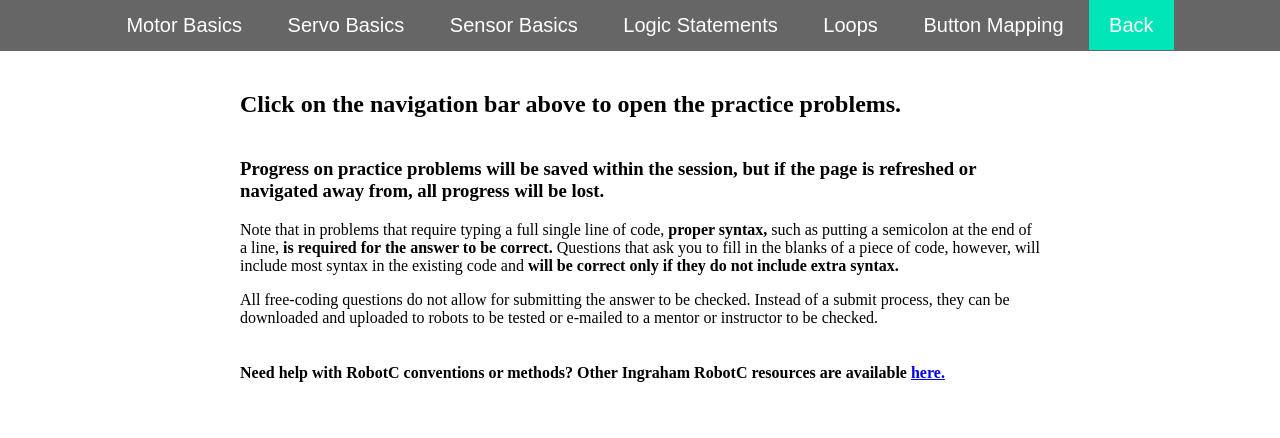
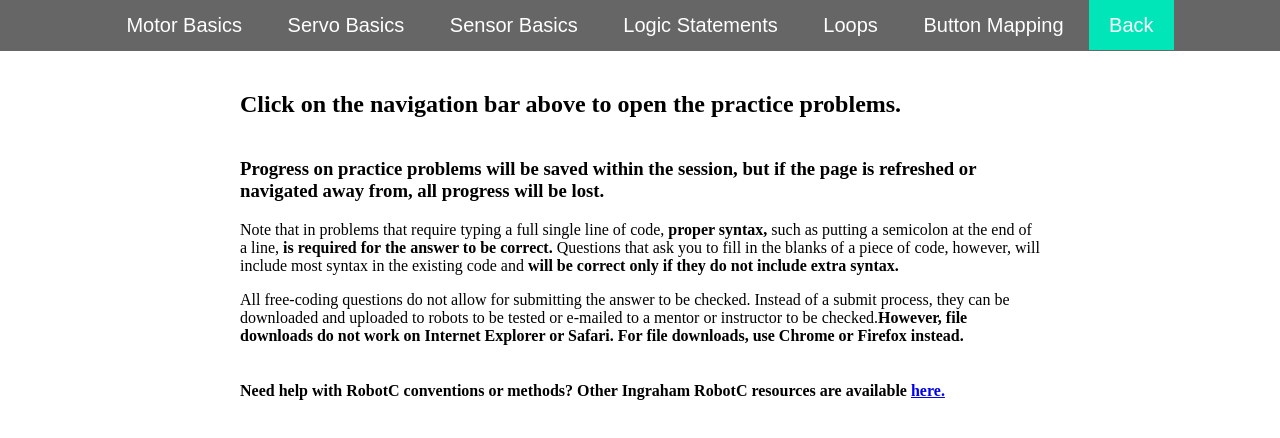
Before and after one commit to robotcoding/robotcoding.github.io, a plain HTML site: page AllProblems.html in a window 1280 px wide. Drawn offline with nearby package versions, Linux system fonts and the light colour scheme.

Commit message:
Message update in terms of browser usability.

```diff
--- a/AllProblems.html
+++ b/AllProblems.html
@@ -67,7 +67,7 @@
 		<h2 id="guide">Click on the navigation bar above to open the practice problems.</h2>
 		<h3>Progress on practice problems will be saved within the session, but if the page is refreshed or navigated away from, all progress will be lost.</h3>
 		<p>Note that in problems that require typing a full single line of code, <span>proper syntax,</span> such as putting a semicolon at the end of a line, <span>is required for the answer to be correct.</span> Questions that ask you to fill in the blanks of a piece of code, however, will include most syntax in the existing code and <span>will be correct only if they do not include extra syntax.</span></p>
-		<p>All free-coding questions do not allow for submitting the answer to be checked. Instead of a submit process, they can be downloaded and uploaded to robots to be tested or e-mailed to a mentor or instructor to be checked.</p>
+		<p>All free-coding questions do not allow for submitting the answer to be checked. Instead of a submit process, they can be downloaded and uploaded to robots to be tested or e-mailed to a mentor or instructor to be checked.<span>However, file downloads do not work on Internet Explorer or Safari. For file downloads, use Chrome or Firefox instead.</span></p>
 		<h4>Need help with RobotC conventions or methods? Other Ingraham RobotC resources are available <a href="https://ingrahamrobotics.org/resources/ftc-programming-resources/" target="_blank">here.</a></h4>
 	</div>
 	<div id="pages"></div>
```
